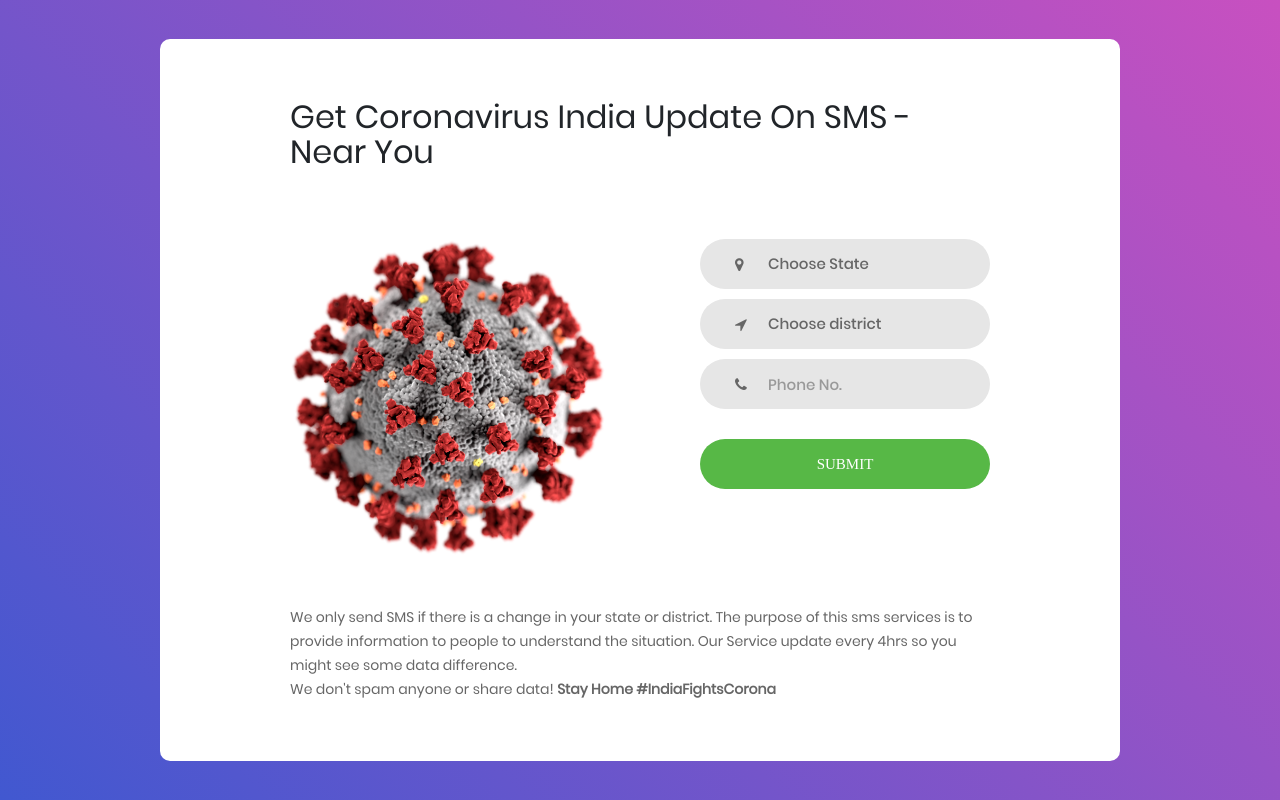
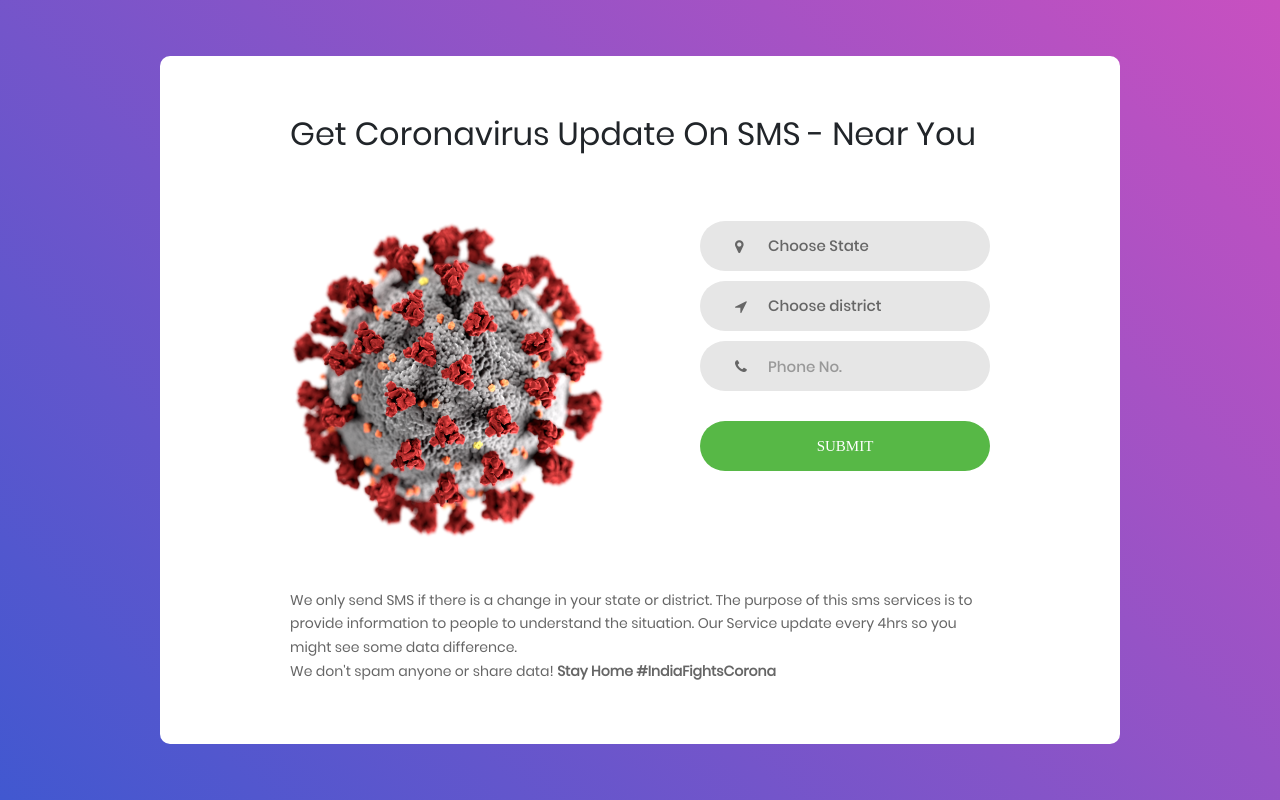
Before and after one commit to dg92/corona-fight, a plain HTML site: page index.html in a window 1280 px wide. Drawn offline with Linux system fonts and the light colour scheme; a web font is replaced by a local one.

```diff
--- a/index.html
+++ b/index.html
@@ -38,7 +38,7 @@
 		<div class="container-login100">
 			<div class="wrap-login100">
 
-				<h2 style="padding: 0 0 70px 0;">Get Coronavirus India Update On SMS - Near You </h2>
+				<h2 style="padding: 0 0 70px 0;">Get Coronavirus Update On SMS - Near You </h2>
 				<div class="login100-pic js-tilt" data-tilt>
 					<img src="images/covid.png" alt="IMG">
 				</div>
```
